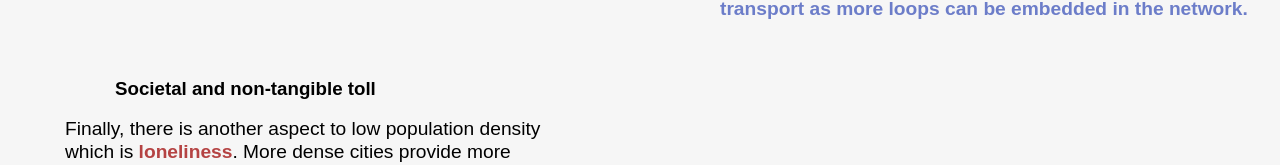
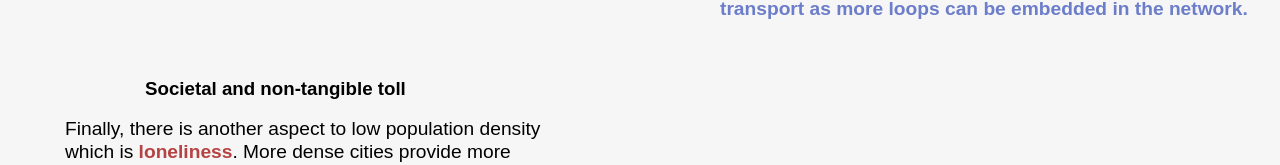
Before and after one commit to aesk0002/aesk0002.github.io, a plain HTML site: page index_final.html in a window 1280 px wide. Shown: the part 2592-2757 px from the top of the page. Drawn offline with nearby package versions, Linux system fonts and the light colour scheme; a script that the page names is missing; a web font is replaced by a local one.

Commit message:
Update index_final.html

```diff
--- a/index_final.html
+++ b/index_final.html
@@ -175,7 +175,7 @@
 
         <div class="pure-u-1-2">
           <div class="description description-left">
-            <h3 style="margin-left: 100px;">Societal and non-tangible toll</h3>
+            <h3 style="margin-left: 130px;">Societal and non-tangible toll</h3>
             <p style="margin-left: 50px;font-size: larger;">Finally, there is another aspect to low population density<br>
               which is <span style="color: #a71d1dd3;font-weight: bold;">loneliness</span>. More dense cities provide more<br>
               <span style="color: hsla(229, 47%, 53%, 0.829);font-weight: bold;">buzzing communal areas</span> which increase the chances<br>
```
